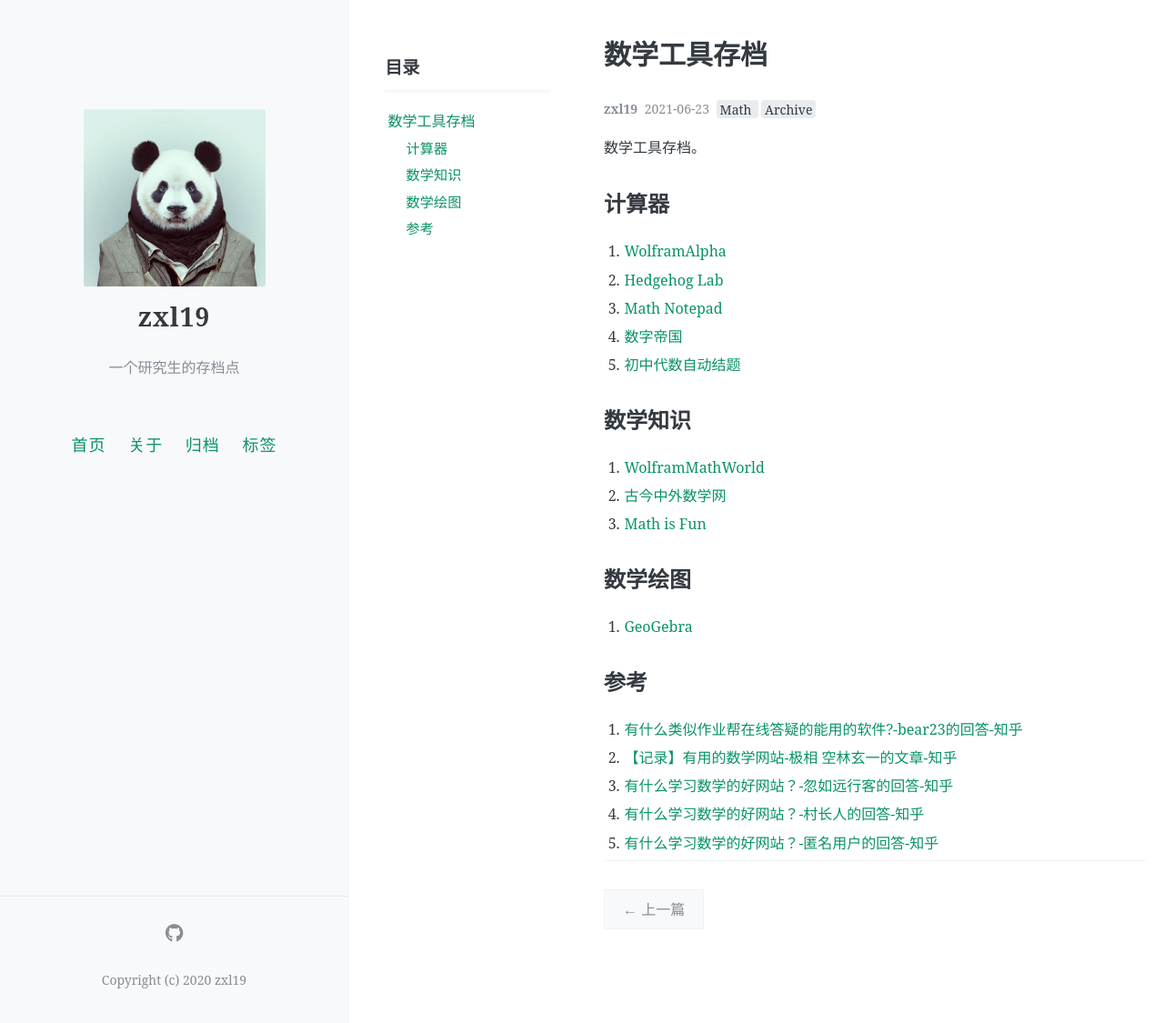
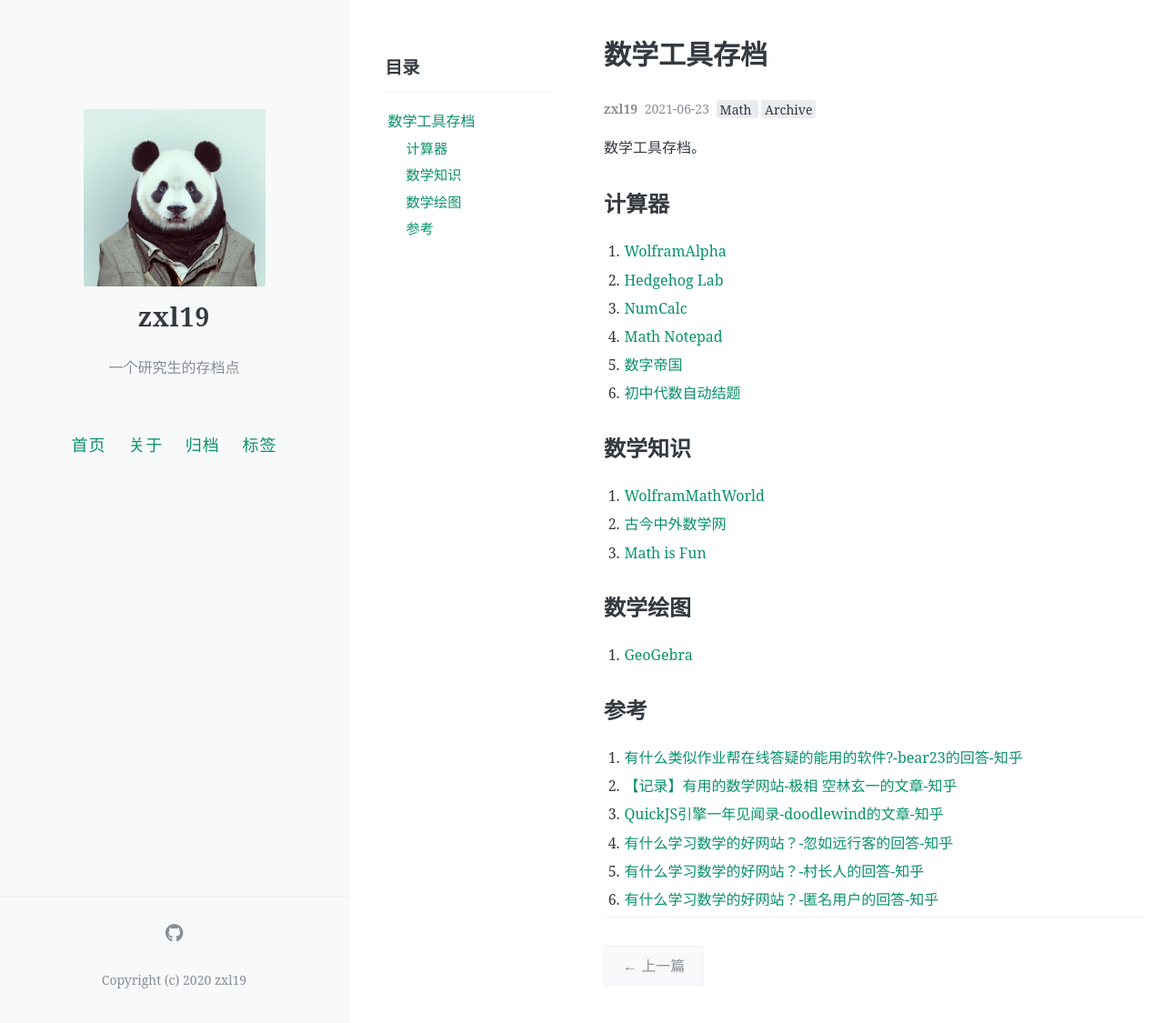
Before and after one commit to zxl19/zxl19.github.io, a Jekyll site: the page built from _posts/2021-06-23-math-tool.md, in a window 1280 px wide and 1125 px high. Shown: the whole window at 91% size. Built offline with Jekyll 4.4.1, drawn with Linux system fonts in a browser that asks for light colours; comment, search, counter and statistics services are not loaded.

Commit message:
Update 2021-06-23-math-tool.md

```diff
--- a/_posts/2021-06-23-math-tool.md
+++ b/_posts/2021-06-23-math-tool.md
@@ -17,9 +17,10 @@ pinned: false
 
 1. [WolframAlpha](https://www.wolframalpha.com/)
 2. [Hedgehog Lab](https://hedgehog-lab.github.io/)
-3. [Math Notepad](https://mathnotepad.com/)
-4. [数字帝国](https://zh.numberempire.com/)
-5. [初中代数自动结题](http://mathy.xyz/pc.jsp?color=2)
+3. [NumCalc](http://numcalc.com/)
+4. [Math Notepad](https://mathnotepad.com/)
+5. [数字帝国](https://zh.numberempire.com/)
+6. [初中代数自动结题](http://mathy.xyz/pc.jsp?color=2)
 
 ## 数学知识
 
@@ -35,6 +36,7 @@ pinned: false
 
 1. [有什么类似作业帮在线答疑的能用的软件?-bear23的回答-知乎](https://www.zhihu.com/question/358644849/answer/918868424)
 2. [【记录】有用的数学网站-极相 空林玄一的文章-知乎](https://zhuanlan.zhihu.com/p/93396423)
-3. [有什么学习数学的好网站？-忽如远行客的回答-知乎](https://www.zhihu.com/question/19559151/answer/1045195361)
-4. [有什么学习数学的好网站？-村长人的回答-知乎](https://www.zhihu.com/question/19559151/answer/599062708)
-5. [有什么学习数学的好网站？-匿名用户的回答-知乎](https://www.zhihu.com/question/19559151/answer/395108457)
+3. [QuickJS引擎一年见闻录-doodlewind的文章-知乎](https://zhuanlan.zhihu.com/p/161722203)
+4. [有什么学习数学的好网站？-忽如远行客的回答-知乎](https://www.zhihu.com/question/19559151/answer/1045195361)
+5. [有什么学习数学的好网站？-村长人的回答-知乎](https://www.zhihu.com/question/19559151/answer/599062708)
+6. [有什么学习数学的好网站？-匿名用户的回答-知乎](https://www.zhihu.com/question/19559151/answer/395108457)
```
